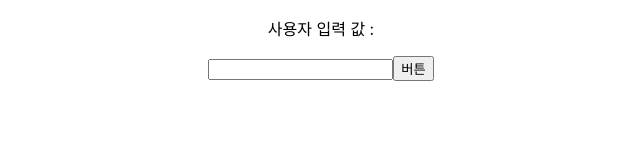
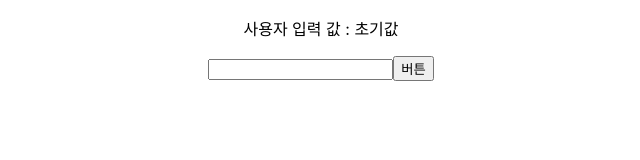
Before and after one commit to skymill2000/fintech220919, a React (Create React App) app in the folder insure/: page / in a window 1280 px wide. Shown: the top 160 px of the page, without its empty margins (319-959 px from the left). Built offline with nearby package versions, Linux system fonts and the light colour scheme.

Commit message:
useState 를 통한 스테이트 훅 구현

```diff
--- a/insure/src/components/EventComponent.js
+++ b/insure/src/components/EventComponent.js
@@ -1,18 +1,19 @@
-import React from "react";
+import React, { useState } from "react";
 
 const EventComponent = () => {
+  const [inputValue, setInputValue] = useState("초기값");
   const handleClick = () => {
     console.log("클릭하셨습니다");
   };
 
   const handleChange = (event) => {
     const { value } = event.target;
-    console.log(value);
+    setInputValue(value);
   };
 
   return (
     <div>
-      <p>사용자 입력 값 : </p>
+      <p>사용자 입력 값 : {inputValue}</p>
       <input onChange={handleChange}></input>
       <button onClick={handleClick}>버튼</button>
     </div>
```
